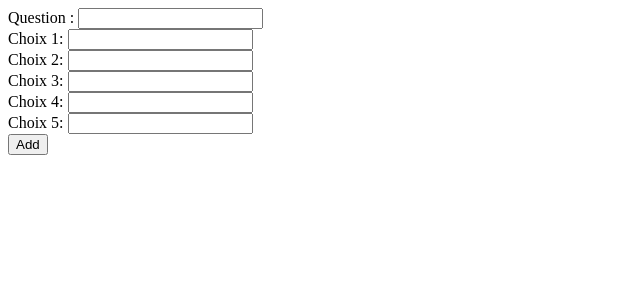
After one commit to FredericBec/Tuto-django, a Django app: page /polls/add/ in a window 1280 px wide. The commit adds this page. Shown: the top 300 px of the page, without its empty margins (0-640 px from the left). Run offline with Django 4.2, Linux system fonts and the light colour scheme.

Commit message:
Add poll form

```diff
--- a/mysite/mysite/urls.py
+++ b/mysite/mysite/urls.py
@@ -1,19 +1,3 @@
-"""
-URL configuration for mysite project.
-
-The `urlpatterns` list routes URLs to views. For more information please see:
-    https://docs.djangoproject.com/en/4.2/topics/http/urls/
-Examples:
-Function views
-    1. Add an import:  from my_app import views
-    2. Add a URL to urlpatterns:  path('', views.home, name='home')
-Class-based views
-    1. Add an import:  from other_app.views import Home
-    2. Add a URL to urlpatterns:  path('', Home.as_view(), name='home')
-Including another URLconf
-    1. Import the include() function: from django.urls import include, path
-    2. Add a URL to urlpatterns:  path('blog/', include('blog.urls'))
-"""
 from django.contrib import admin
 from django.urls import path, include
 
--- /dev/null
+++ b/mysite/polls/form.py
@@ -0,0 +1,5 @@
+from django import forms
+
+
+class PollForm(forms.Form):
+    question_text = forms.CharField(label="Question", max_length=100)
--- a/mysite/polls/templates/polls/all.html
+++ b/mysite/polls/templates/polls/all.html
@@ -20,3 +20,5 @@
 {% else %}
     <p>No polls are available.</p>
 {% endif %}
+
+<a href="{% url 'polls:add' %}">Ajouter un sondage</a>
--- a/mysite/polls/templates/polls/index.html
+++ b/mysite/polls/templates/polls/index.html
@@ -2,3 +2,4 @@
 
 <a href="{% url 'polls:all' %}">Questions</a>
 <a href="{% url 'polls:statistics' %}">Statistiques</a>
+<a href="{% url 'polls:add' %}">Créer un sondage</a>
--- /dev/null
+++ b/mysite/polls/templates/polls/poll_form.html
@@ -0,0 +1,29 @@
+<form action="{% url 'polls:add' %}" method="post">
+    {% csrf_token %}
+    <div class="fieldWrapper">
+        {{ form.question_text.errors }}
+        {{ form.question_text.label_tag }}
+        {{ form.question_text }}
+    </div>
+    <div class="fieldWrapper">
+        <label for="choice1">Choix 1:</label>
+        <input type="text" name="choice_text[]" id="choice1">
+    </div>
+    <div class="fieldWrapper">
+        <label for="choice2">Choix 2:</label>
+        <input type="text" name="choice_text[]" id="choice2">
+    </div>
+    <div class="fieldWrapper">
+        <label for="choice3">Choix 3:</label>
+        <input type="text" name="choice_text[]" id="choice3">
+    </div>
+    <div class="fieldWrapper">
+        <label for="choice4">Choix 4:</label>
+        <input type="text" name="choice_text[]" id="choice4">
+    </div>
+    <div class="fieldWrapper">
+        <label for="choice4">Choix 5:</label>
+        <input type="text" name="choice_text[]" id="choice5">
+    </div>
+    <input type="submit" value="Add">
+</form>
--- a/mysite/polls/urls.py
+++ b/mysite/polls/urls.py
@@ -11,4 +11,5 @@ urlpatterns = [
     path("<int:question_id>/vote/", views.vote, name="vote"),
     path("<int:pk>/frequency/", views.FrequencyView.as_view(), name="frequency"),
     path("statistics/", views.statistics, name="statistics"),
+    path("add/", views.get_question, name="add"),
 ]
--- a/mysite/polls/views.py
+++ b/mysite/polls/views.py
@@ -4,8 +4,10 @@ from django.db.models import Sum, Avg, Max
 from django.http import HttpResponse, HttpResponseRedirect
 from django.shortcuts import render, get_object_or_404
 from django.urls import reverse
+from django.utils import timezone
 from django.views import generic
 
+from .form import PollForm
 from .models import Question, Choice
 
 
@@ -88,3 +90,25 @@ def statistics(request):
     }
 
     return render(request, "polls/statistics.html", context)
+
+
+def get_question(request):
+    if request.method == "POST":
+        form = PollForm(request.POST)
+
+        if form.is_valid():
+            question_text = form.cleaned_data["question_text"]
+            choice_texts = request.POST.getlist("choice_text[]")
+
+            new_question = Question(question_text=question_text, pub_date=timezone.now())
+            new_question.save()
+            for choice_text in choice_texts:
+                if choice_text.strip():
+                    new_question.choice_set.create(question=new_question, choice_text=choice_text, votes=0)
+
+            return HttpResponseRedirect(reverse("polls:all"))
+
+    else:
+        form = PollForm()
+
+    return render(request, "polls/poll_form.html", {"form": form})
```
Also changed, not shown: report/report.md (+93 -1 lines), mysite/db.sqlite3.
